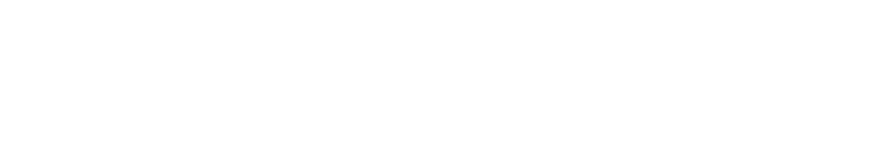
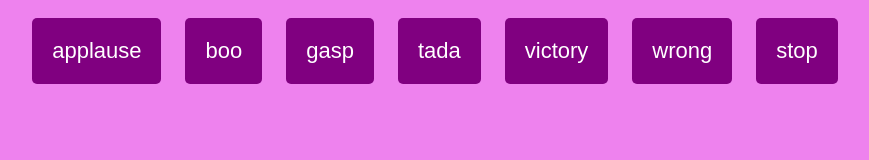
Before and after one commit to acciojob/Soundbar-abhishek-rathod1, a website: page main.html in a window 1280 px wide. Shown: the whole page, without its empty margins (205-1074 px from the left). Drawn offline with Linux system fonts and the light colour scheme.

Commit message:
created a submission

```diff
--- a/main.html
+++ b/main.html
@@ -8,6 +8,18 @@
 
 <body>
 	<!-- the entire body must be written by student -->
+	<section id="buttons">
+		<button class="btn">applause</button>
+		<button class="btn">boo</button>
+		<button class="btn">gasp</button>
+		<button class="btn">tada</button>
+		<button class="btn">victory</button>
+		<button class="btn">wrong</button>
+		<button class="btn stop">stop</button>
+
+	</section>
+
+
     <script type="text/javascript" src="./script.js">
 </script>
 
--- a/styles.css
+++ b/styles.css
@@ -1 +1,19 @@
 /*  your css code here. If applicable */
+body{
+	background-color: violet;
+	display: flex;
+	justify-content: center;
+	/* align-content: center; */
+
+}
+
+.btn{
+	background-color: purple;
+	font-size: 22px;
+	color: white;
+	border-radius: 5px;
+	border: none;
+	/* height: 50px; */
+	padding: 20px;
+	margin: 10px;
+}
```
